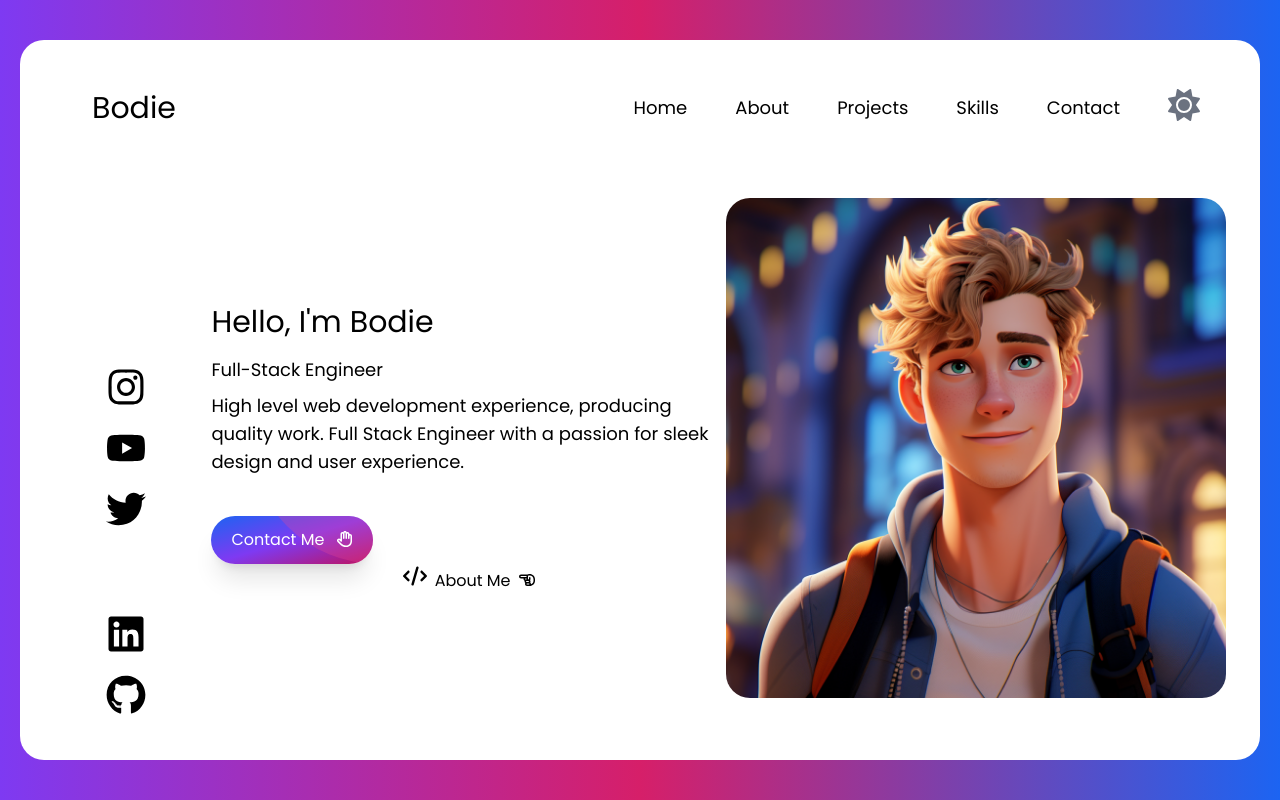
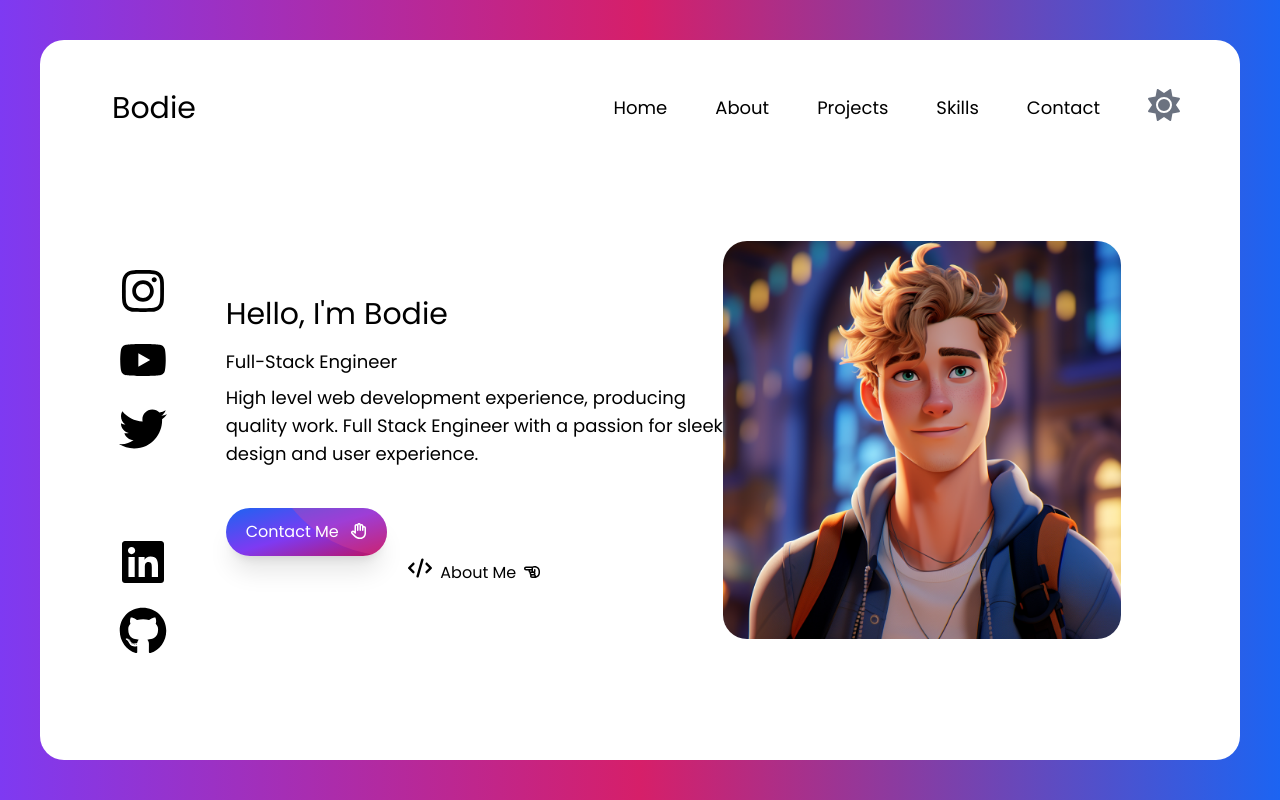
Before and after one commit to bodwood/Real-Portfolio, a Next.js app: page / in a window 1280 px wide. Built offline with nearby package versions, Linux system fonts and the light colour scheme.

Commit message:
Update responsiveness of viewport

```diff
--- a/app/components/navbar.tsx
+++ b/app/components/navbar.tsx
@@ -13,9 +13,9 @@ const Navbar = () => {
 
   return (
     <>
-      <div className='px-8 md:pt-4 pb-4'>
+      <div className='px-8 md:pt-4 2xl:pt-10'>
         <div className='h-16 flex justify-center items-center justify-between'>
-          <div className={`md:pl-5 justify-center text-3xl `}>
+          <div className={`md:pl-5 justify-center text-3xl 2xl:text-6xl`}>
             Bo
             <p className='inline text-blue'>d</p>ie
           </div>
@@ -30,7 +30,7 @@ const Navbar = () => {
             </button>
           </div>
 
-          <div className='hidden md:flex items-center text-lg pr-2 space-x-12'>
+          <div className='hidden md:flex items-center text-lg 2xl:text-4xl pr-2 space-x-12'>
             <div className='relative'>
               <Link href='/'>Home</Link>
             </div>
@@ -58,7 +58,7 @@ const Navbar = () => {
         </div>
 
         <div className={`md:hidden ${isMobileMenuOpen ? 'block' : 'hidden'}`}>
-          <div className='flex flex-col items-center text-lg space-y-4 pt-4 pb-10'>
+          <div className='flex flex-col items-center text-lg space-y-4 pt-4'>
             <div className='relative'>
               <Link href='/'>Home</Link>
             </div>
--- a/app/components/theme-switcher.tsx
+++ b/app/components/theme-switcher.tsx
@@ -28,9 +28,9 @@ export const ThemeSwitcher = () => {
     >
       <span className='sr-only'>Toggle color mode</span>
       {theme === 'light' ? (
-        <FontAwesomeIcon icon={faMoon} className='h-8 w-8 text-blue' />
+        <FontAwesomeIcon icon={faMoon} className='h-8 w-8 text-blue 2xl:h-12 2xl:w-12' />
       ) : (
-        <FontAwesomeIcon icon={faSun} className='h-8 w-8' />
+        <FontAwesomeIcon icon={faSun} className='h-8 w-8 2xl:h-12 2xl:w-12' />
       )}
     </button>
   );
--- a/app/global.css
+++ b/app/global.css
@@ -71,6 +71,6 @@
   /* margin-bottom: 0.5rem; */
 }
 
-.home-container {
-  height: 90vh;
+.home-large {
+  font-size: 5rem;
 }
--- a/app/page.tsx
+++ b/app/page.tsx
@@ -17,6 +17,11 @@ const Home = ({}) => {
   const [slideX, setSlideX] = useState(0);
   const [slideY, setSlideY] = useState(0);
   const router = useRouter();
+
+  const imageStyle = {
+    borderRadius: '50%',
+    border: '1px solid #fff',
+  };
 
   const isScreenHeightSmall = useMediaQuery({ query: '(max-width: 768px)' });
 
@@ -38,11 +43,119 @@ const Home = ({}) => {
     }
   };
 
+  const updateViewportWidth = () => {
+    setViewportWidth(window.innerWidth);
+  };
+  useEffect(() => {
+    // Initial update
+    updateViewportWidth();
+
+    // Attach the event listener for resize events
+    window.addEventListener('resize', updateViewportWidth);
+
+    // Cleanup: remove the event listener when the component unmounts
+    return () => {
+      window.removeEventListener('resize', updateViewportWidth);
+    };
+  }, []);
+
   return (
-    <div className='home-container flex flex-col w-7/8 p-5 md:py-5 bg-white rounded-3xl my-10 mx-5 dark:bg-gray-800 overflow-auto '>
+    <div
+      className='home 2xl:home-large flex flex-col lg:grow w-7/8 p-5 md:py-5 bg-white rounded-3xl md:my-10 md:mx-10 dark:bg-gray-800 overflow-auto '
+      style={viewportWidth > 768 ? { height: '90vh' } : { height: '100vh' }}
+    >
       <>
         <Navbar />
       </>
+      {viewportWidth > 768 ? (
+        <div className='flex flex-col md:flex-row lg:grow'>
+          {/* Social Media Icons */}
+          <div className='md:w-1/6 self-end text-center pb-20 2xl:pb-10'>
+            <div className={`flex flex-col space-y-4 hidden md:block fade-away ${slideX === 1 ? 'slideX' : ''}`}>
+              <div>
+                <a href='https://www.instagram.com/bodieodie/' target='_blank' rel='noopener noreferrer'>
+                  <FontAwesomeIcon icon={faInstagram} className='h-12 w-12 2xl:h-20 2xl:w-20' />
+                </a>
+              </div>
+              <div>
+                <a href='https://www.youtube.com/mrawesome1821' target='_blank' rel='noopener noreferrer'>
+                  <FontAwesomeIcon icon={faYoutube} className='h-12 w-12 2xl:h-20 2xl:w-20' />
+                </a>
+              </div>
+              <div>
+                <a href='https://twitter.com/BWDev95' target='_blank' rel='noopener noreferrer'>
+                  <FontAwesomeIcon icon={faTwitter} className='h-12 w-12 2xl:h-20 2xl:w-20' />
+                </a>
+              </div>
+              <div className='md:pt-16'>
+                <a href='https://www.linkedin.com/in/bodie-wood/' target='_blank' rel='noopener noreferrer'>
+                  <FontAwesomeIcon icon={faLinkedin} className='h-12 w-12 2xl:h-20 2xl:w-20' />
+                </a>
+              </div>
+              <div>
+                <a href='https://github.com/bodwood' target='_blank' rel='noopener noreferrer'>
+                  <FontAwesomeIcon icon={faGithub} className='h-12 w-12 2xl:h-20 2xl:w-20' />
+                </a>
+              </div>
+            </div>
+          </div>
+
+          {/* Description and Buttons */}
+          <div className='flex flex-col self-center md:items-start md:w-1/2'>
+            <div className={`fade-away ${slideX === 1 ? 'slideX' : ''}`}>
+              <div>
+                <p className={`text-3xl text-center md:text-left font-normal`}>Hello, I'm Bodie</p>
+              </div>
+              <div>
+                <p className='text-lg pt-4 text-center md:text-left'>Full-Stack Engineer</p>
+              </div>
+              <div>
+                <p className='text-lg pt-2 pb-10 text-center md:text-left'>
+                  High level web development experience, producing quality work. Full Stack Engineer with a passion for
+                  sleek design and user experience.
+                </p>
+              </div>
+              <div className='flex justify-center md:justify-start'>
+                <a
+                  href='contact'
+                  className='relative inline-flex items-center justify-center p-4 px-5 py-3 overflow-hidden font-medium text-indigo-600 transition duration-300 ease-out rounded-3xl shadow-xl group hover:ring-1 hover:ring-purple-500'
+                >
+                  <span className='absolute inset-0 w-full h-full bg-gradient-to-br from-blue-600 via-purple-600 to-pink-700'></span>
+                  <span className='absolute bottom-0 right-0 block w-64 h-64 mb-32 mr-4 transition duration-500 origin-bottom-left transform rotate-45 translate-x-24 bg-pink-500 rounded-full opacity-30 group-hover:rotate-90 ease'></span>
+                  <span className='relative text-white'>
+                    Contact Me <FontAwesomeIcon icon={faHand} className='pl-2' />
+                  </span>
+                </a>
+              </div>
+            </div>
+
+            <div
+              className={`justify-center items-center text-center py-3 md:py-0 self-center ${
+                slideX === 1 ? 'slideX' : ''
+              }`}
+              onClick={handleAboutMeClick}
+            >
+              <FontAwesomeIcon icon={faCode} className='pr-2 h-6 w-6 text-grey' />
+              <p className='inline'>About Me</p>
+              <FontAwesomeIcon icon={faHandPointLeft} className='pl-2 md:pl-2 h-4 w-4' />
+            </div>
+          </div>
+          {/* Image */}
+          <div className='flex flex-col md:w-1/2 justify-self-start self-center grow'>
+            <Image
+              src={'/images/bwood_portfolio_home.png'}
+              alt='Bodie Wood'
+              className={`rounded-3xl ${slideX === 1 ? 'slideX' : slideY === 1 ? 'slideY' : ''}`}
+              height={800}
+              width={800}
+              style={{
+                width: '80%',
+                height: 'auto',
+              }}
+            />
+          </div>
+        </div>
+      ) : (
         <div className='flex flex-col md:flex-row h-full'>
           {/* Social Media Icons */}
           <div className='md:w-1/6 self-end 2xl:self-center text-center pb-5'>
@@ -74,17 +187,29 @@ const Home = ({}) => {
               </div>
             </div>
           </div>
+
           {/* Description and Buttons */}
-        <div className='flex flex-col self-center md:items-start md:w-1/2'>
+          <div className='flex flex-col'>
             <div className={`fade-away ${slideX === 1 ? 'slideX' : ''}`}>
               <div>
-              <p className={`text-3xl text-center md:text-left font-normal`}>Hello, I'm Bodie</p>
+                <p className={`text-3xl text-center font-normal`}>Hello, I'm Bodie</p>
+              </div>
+              <div className='p-5'>
+                <p className='text-lg text-center'>Full-Stack Engineer</p>
+              </div>
+              {/* Image */}
+              <div className='flex justify-center'>
+                <Image
+                  src={'/images/bwood_portfolio_home.png'}
+                  alt='Bodie Wood'
+                  className={`rounded-3xl ${slideX === 1 ? 'slideX' : slideY === 1 ? 'slideY' : ''}`}
+                  width={300}
+                  height={300}
+                />
+              </div>
             </div>
             <div>
-              <p className='text-lg pt-4 text-center md:text-left'>Full-Stack Engineer</p>
-            </div>
-            <div>
-              <p className='text-lg pt-2 pb-10 text-center md:text-left'>
+              <p className='text-lg p-5 text-center'>
                 High level web development experience, producing quality work. Full Stack Engineer with a passion for
                 sleek design and user experience.
               </p>
@@ -102,27 +227,8 @@ const Home = ({}) => {
               </a>
             </div>
           </div>
-
-          <div
-            className={`justify-center items-center text-center py-3 md:py-0 self-center ${slideX === 1 ? 'slideX' : ''}`}
-            onClick={handleAboutMeClick}
-          >
-            <FontAwesomeIcon icon={faCode} className='pr-2 h-6 w-6 text-grey' />
-            <p className='inline'>About Me</p>
-            <FontAwesomeIcon icon={faHandPointLeft} className='pl-2 md:pl-2 h-4 w-4' />
         </div>
-        </div>
-        {/* Image */}
-        <div className='flex flex-col md:w-1/2 justify-self-start self-center'>
-          <Image
-            src={'/images/bwood_portfolio_home.png'}
-            alt='Bodie Wood'
-            className={`rounded-3xl ${slideX === 1 ? 'slideX' : slideY === 1 ? 'slideY' : ''}`}
-            width={500}
-            height={500}
-          />
-        </div>
-      </div>
+      )}
     </div>
   );
 };
```
Lines whose indentation alone changed are shown as unchanged.
